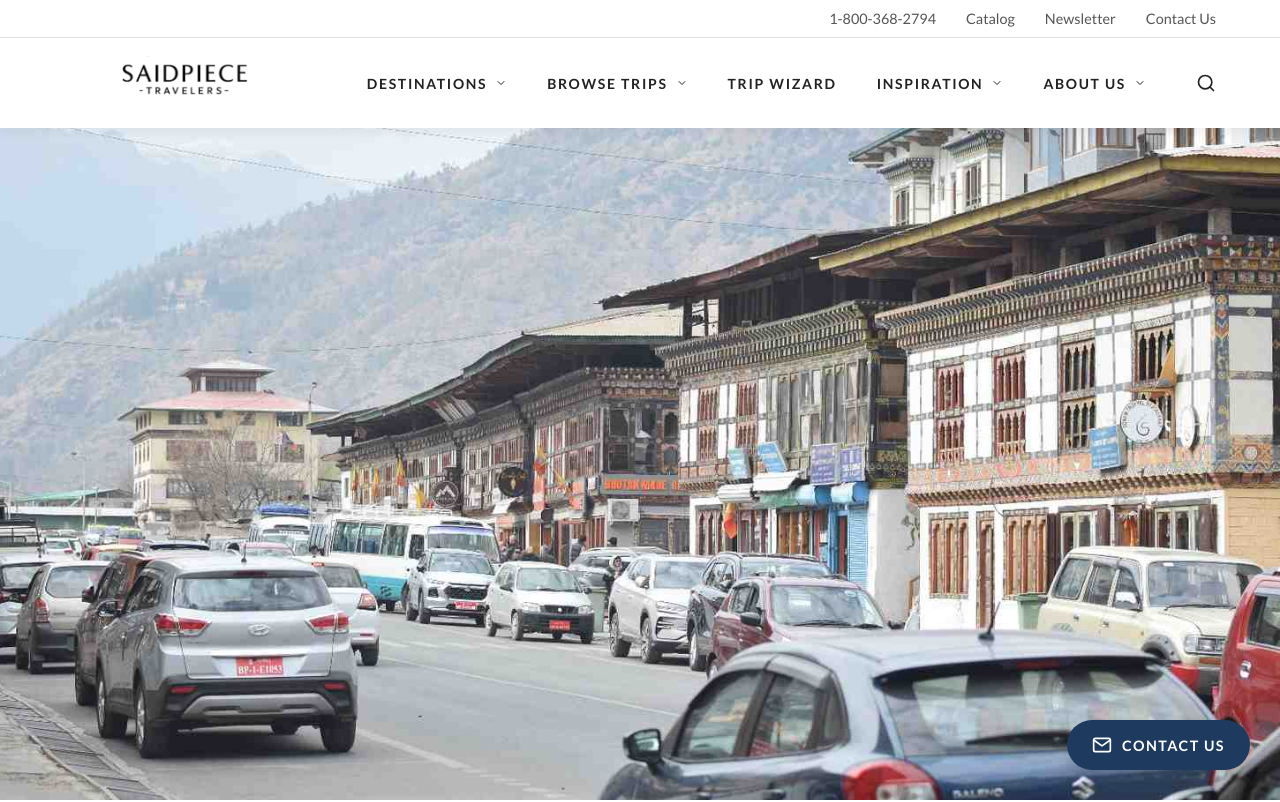
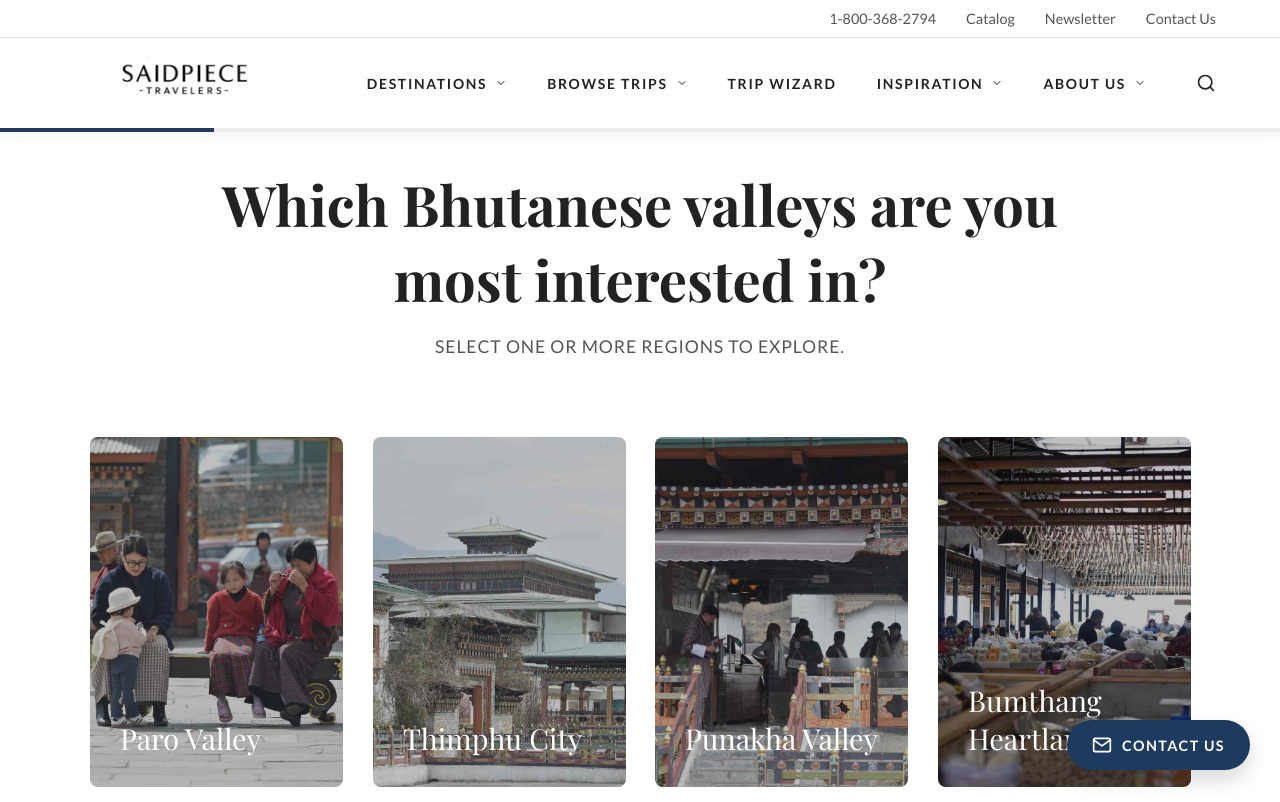
Before and after one commit to guruwangchuk7/saidpiece-travel, a Next.js app: page /wizard in a window 1280 px wide. Shown: the top 802 px of the page. Built offline with nearby package versions, Linux system fonts and the light colour scheme; a web font is replaced by a local one.

Commit message:
Fix Trip Wizard styles, hydration mismatches, and scrolling behavior; update browse redirects.

```diff
--- a/src/app/globals.css
+++ b/src/app/globals.css
@@ -1603,14 +1603,14 @@ select.trip-finder-input {
 
 .trip-result-card:hover {
   transform: translateY(-5px);
-  box-shadow: 0 15px 30px rgba(0,0,0,0.1);
+  box-shadow: 0 15px 30px rgba(0, 0, 0, 0.1);
 }
 
 .trip-card-tag {
   position: absolute;
   top: 15px;
   left: 15px;
-  background: rgba(255,255,255,0.9);
+  background: rgba(255, 255, 255, 0.9);
   padding: 5px 10px;
   border-radius: 2px;
   font-size: 0.7rem;
@@ -1643,14 +1643,16 @@ select.trip-finder-input {
 .loading-spinner {
   width: 50px;
   height: 50px;
-  border: 3px solid rgba(0,0,0,0.1);
+  border: 3px solid rgba(0, 0, 0, 0.1);
   border-radius: 50%;
   border-top-color: var(--color-brand);
   animation: spin 1s ease-in-out infinite;
 }
 
 @keyframes spin {
-  to { transform: rotate(360deg); }
+  to {
+    transform: rotate(360deg);
+  }
 }
 
 /* Trip Detail Page */
@@ -1666,7 +1668,7 @@ select.trip-finder-input {
 .trip-hero-overlay {
   position: absolute;
   inset: 0;
-  background: linear-gradient(to top, rgba(0,0,0,0.8), rgba(0,0,0,0.2));
+  background: linear-gradient(to top, rgba(0, 0, 0, 0.8), rgba(0, 0, 0, 0.2));
   z-index: 1;
 }
 
@@ -1681,7 +1683,7 @@ select.trip-finder-input {
 .trip-hero-content h1 {
   font-size: 4rem;
   margin-bottom: 20px;
-  text-shadow: 2px 4px 10px rgba(0,0,0,0.5);
+  text-shadow: 2px 4px 10px rgba(0, 0, 0, 0.5);
 }
 
 .hero-subtitle {
@@ -1783,8 +1785,15 @@ select.trip-finder-input {
 }
 
 @keyframes fadeIn {
-  from { opacity: 0; transform: translateY(10px); }
-  to { opacity: 1; transform: translateY(0); }
+  from {
+    opacity: 0;
+    transform: translateY(10px);
+  }
+
+  to {
+    opacity: 1;
+    transform: translateY(0);
+  }
 }
 
 .content-section h2 {
@@ -1936,9 +1945,20 @@ select.trip-finder-input {
   text-transform: uppercase;
 }
 
-.status-badge.space { background: #e6f4ea; color: #1e8e3e; }
-.status-badge.last-call { background: #fef7e0; color: #f29900; }
-.status-badge.guaranteed { background: #e8f0fe; color: #1a73e8; }
+.status-badge.space {
+  background: #e6f4ea;
+  color: #1e8e3e;
+}
+
+.status-badge.last-call {
+  background: #fef7e0;
+  color: #f29900;
+}
+
+.status-badge.guaranteed {
+  background: #e8f0fe;
+  color: #1a73e8;
+}
 
 .pricing-note {
   font-size: 0.9rem;
@@ -1963,7 +1983,7 @@ select.trip-finder-input {
   background: white;
   padding: 50px;
   border-radius: 8px;
-  box-shadow: 0 10px 30px rgba(0,0,0,0.05);
+  box-shadow: 0 10px 30px rgba(0, 0, 0, 0.05);
   position: relative;
 }
 
@@ -2041,31 +2061,56 @@ select.trip-finder-input {
   margin-bottom: 40px;
 }
 
-.text-center { text-align: center; }
-.btn.small { padding: 10px 20px; font-size: 0.75rem; }
-.large-btn { padding: 20px 50px; font-size: 1.1rem; }
+.text-center {
+  text-align: center;
+}
+
+.btn.small {
+  padding: 10px 20px;
+  font-size: 0.75rem;
+}
+
+.large-btn {
+  padding: 20px 50px;
+  font-size: 1.1rem;
+}
 
 @media (max-width: 1024px) {
-  .browse-grid, .trip-content-layout {
+
+  .browse-grid,
+  .trip-content-layout {
     grid-template-columns: 1fr;
   }
-  .filters-sidebar, .sticky-nav {
+
+  .filters-sidebar,
+  .sticky-nav {
     position: static;
   }
+
   .quick-info-grid {
     flex-direction: column;
     gap: 30px;
   }
+
   .highlights-list {
     grid-template-columns: 1fr;
   }
 }
 
 @media (max-width: 768px) {
-  .masonry-grid { grid-template-columns: 1fr; }
-  .trip-hero-content h1 { font-size: 2.5rem; }
-  .quick-info-items { flex-wrap: wrap; }
-}
+  .masonry-grid {
+    grid-template-columns: 1fr;
+  }
+
+  .trip-hero-content h1 {
+    font-size: 2.5rem;
+  }
+
+  .quick-info-items {
+    flex-wrap: wrap;
+  }
+}
+
 /* ==========================================================================
    Our Story Page Styles
    ========================================================================== */
@@ -2094,7 +2139,7 @@ select.trip-finder-input {
 .story-hero-overlay {
   position: absolute;
   inset: 0;
-  background: linear-gradient(to bottom, rgba(0,0,0,0.3), rgba(0,0,0,0.5));
+  background: linear-gradient(to bottom, rgba(0, 0, 0, 0.3), rgba(0, 0, 0, 0.5));
   z-index: 2;
 }
 
@@ -2108,7 +2153,7 @@ select.trip-finder-input {
 .story-hero-content h1 {
   font-size: 5rem;
   letter-spacing: -0.02em;
-  text-shadow: 0 4px 20px rgba(0,0,0,0.3);
+  text-shadow: 0 4px 20px rgba(0, 0, 0, 0.3);
 }
 
 .sticky-contact {
@@ -2127,7 +2172,7 @@ select.trip-finder-input {
   background: var(--color-brand);
   color: white;
   border-radius: 50%;
-  box-shadow: 0 10px 30px rgba(0,0,0,0.2);
+  box-shadow: 0 10px 30px rgba(0, 0, 0, 0.2);
   transition: transform 0.3s ease, background 0.3s ease;
 }
 
@@ -2222,7 +2267,7 @@ select.trip-finder-input {
   position: relative;
   overflow: hidden;
   border-radius: 4px;
-  box-shadow: 0 20px 50px rgba(0,0,0,0.1);
+  box-shadow: 0 20px 50px rgba(0, 0, 0, 0.1);
 }
 
 .story-gallery {
@@ -2284,10 +2329,13 @@ select.trip-finder-input {
 }
 
 @media (max-width: 1024px) {
-  .story-split, .story-split.alternate {
+
+  .story-split,
+  .story-split.alternate {
     flex-direction: column;
     gap: 50px;
   }
+
   .story-hero-content h1 {
     font-size: 3.5rem;
   }
@@ -2298,12 +2346,14 @@ select.trip-finder-input {
     grid-template-columns: 1fr;
   }
 }
+
 /* ==========================================================================
    Asymmetrical Layout - Our Story Refined
    ========================================================================== */
 
 .page-with-header {
-  padding-top: 0; /* Header is sticky/absolute */
+  padding-top: 0;
+  /* Header is sticky/absolute */
 }
 
 .serif-title {
@@ -2348,7 +2398,7 @@ select.trip-finder-input {
 .story-hero-overlay-refined {
   position: absolute;
   inset: 0;
-  background: linear-gradient(rgba(0,0,0,0.2), rgba(0,0,0,0.4));
+  background: linear-gradient(rgba(0, 0, 0, 0.2), rgba(0, 0, 0, 0.4));
   z-index: 2;
 }
 
@@ -2375,7 +2425,7 @@ select.trip-finder-input {
   display: flex;
   align-items: center;
   justify-content: center;
-  box-shadow: 0 15px 35px rgba(0,0,0,0.3);
+  box-shadow: 0 15px 35px rgba(0, 0, 0, 0.3);
   transition: transform 0.3s cubic-bezier(0.175, 0.885, 0.32, 1.275);
 }
 
@@ -2432,7 +2482,7 @@ select.trip-finder-input {
   direction: rtl;
 }
 
-.asymmetric-row.reverse > * {
+.asymmetric-row.reverse>* {
   direction: ltr;
 }
 
@@ -2490,7 +2540,7 @@ select.trip-finder-input {
   position: absolute;
   width: 250px;
   height: 320px;
-  box-shadow: 0 20px 50px rgba(0,0,0,0.15);
+  box-shadow: 0 20px 50px rgba(0, 0, 0, 0.15);
   border: 10px solid white;
 }
 
@@ -2585,12 +2635,32 @@ select.trip-finder-input {
     grid-template-columns: 1fr;
     gap: 40px;
   }
-  .serif-title { font-size: 4rem; }
-  .column-assets { height: 400px; width: 100%; }
-  .three-col-media { grid-template-columns: 1fr; height: auto; }
-  .three-col-media .media-item { height: 300px; }
-  .award-logos-grid { flex-wrap: wrap; gap: 40px; justify-content: center; }
-}
+
+  .serif-title {
+    font-size: 4rem;
+  }
+
+  .column-assets {
+    height: 400px;
+    width: 100%;
+  }
+
+  .three-col-media {
+    grid-template-columns: 1fr;
+    height: auto;
+  }
+
+  .three-col-media .media-item {
+    height: 300px;
+  }
+
+  .award-logos-grid {
+    flex-wrap: wrap;
+    gap: 40px;
+    justify-content: center;
+  }
+}
+
 /* ==========================================================================
    Contact Page Styles
    ========================================================================== */
@@ -2609,7 +2679,7 @@ select.trip-finder-input {
 
 .contact-hero-frame {
   margin-bottom: 50px;
-  box-shadow: 0 15px 40px rgba(0,0,0,0.1);
+  box-shadow: 0 15px 40px rgba(0, 0, 0, 0.1);
 }
 
 .contact-details-block {
@@ -2731,9 +2801,17 @@ select.trip-finder-input {
   border-radius: 8px;
 }
 
-.mb-60 { margin-bottom: 60px; }
-.z-10 { z-index: 10; }
-.relative { position: relative; }
+.mb-60 {
+  margin-bottom: 60px;
+}
+
+.z-10 {
+  z-index: 10;
+}
+
+.relative {
+  position: relative;
+}
 
 /* Connect Bridge */
 .connect-bridge-section {
@@ -2751,7 +2829,7 @@ select.trip-finder-input {
 .connect-overlay {
   position: absolute;
   inset: 0;
-  background: rgba(0,0,0,0.5);
+  background: rgba(0, 0, 0, 0.5);
 }
 
 .connect-card-grid {
@@ -2771,7 +2849,7 @@ select.trip-finder-input {
 
 .connect-card:hover {
   transform: translateY(-10px);
-  box-shadow: 0 20px 40px rgba(0,0,0,0.2);
+  box-shadow: 0 20px 40px rgba(0, 0, 0, 0.2);
 }
 
 .connect-card .card-label {
@@ -2801,6 +2879,7 @@ select.trip-finder-input {
     grid-template-columns: 1fr;
     gap: 60px;
   }
+
   .connect-card-grid {
     grid-template-columns: 1fr 1fr;
   }
@@ -2811,8 +2890,484 @@ select.trip-finder-input {
     grid-template-columns: 1fr;
     gap: 20px;
   }
+
   .connect-card-grid {
     grid-template-columns: 1fr;
   }
 }
-.text-white { color: white !important; }
+
+.text-white {
+  color: white !important;
+}
+
+/* ==========================================================================
+   Trip Wizard UI Component
+   ========================================================================== */
+
+.wizard-framework {
+  position: relative;
+  min-height: 100vh;
+  background-color: var(--color-white);
+  display: flex;
+  flex-direction: column;
+}
+
+/* 1. Progress Bar */
+.wizard-progress-track {
+  width: 100%;
+  height: 4px;
+  background-color: #EEEEEE;
+  position: relative;
+  z-index: 999;
+}
+
+.wizard-progress-fill {
+  height: 100%;
+  background-color: var(--color-brand);
+  transition: width 0.4s ease-in-out;
+}
+
+/* 2. Header Navigation */
+.wizard-header {
+  display: flex;
+  justify-content: space-between;
+  align-items: center;
+  padding: 30px 40px;
+  height: 100px;
+  position: relative;
+  z-index: 9999;
+}
+
+.wizard-header-left,
+.wizard-header-right {
+  flex: 1;
+}
+
+.wizard-header-right {
+  text-align: right;
+  font-size: 0.85rem;
+  letter-spacing: 0.1em;
+  text-transform: uppercase;
+  color: var(--color-text-secondary);
+}
+
+.wizard-header-center {
+  flex: 0 0 auto;
+  display: flex;
+  justify-content: center;
+}
+
+.wizard-back-btn,
+.wizard-skip-btn {
+  background: none;
+  border: none;
+  display: flex;
+  align-items: center;
+  gap: 8px;
+  font-family: var(--font-lato);
+  font-size: 0.85rem;
+  text-transform: uppercase;
+  letter-spacing: 0.1em;
+  color: var(--color-text-primary);
+  cursor: pointer;
+  transition: opacity 0.3s;
+}
+
+.wizard-back-btn:hover,
+.wizard-skip-btn:hover {
+  opacity: 0.7;
+}
+
+/* 3. Main Content & Questions */
+.wizard-main {
+  width: 100%;
+  display: flex;
+  flex-direction: column;
+  align-items: center;
+  justify-content: center;
+  padding: 40px;
+}
+
+.wizard-question {
+  font-size: 3.5rem;
+  font-family: var(--font-playfair);
+  color: var(--color-text-primary);
+  text-align: center;
+  margin-bottom: 60px;
+  max-width: 900px;
+}
+
+.wizard-step-content {
+  display: flex;
+  flex-direction: column;
+  align-items: center;
+  width: 100%;
+  max-width: 1100px;
+}
+
+.animation-slide-in {
+  animation: slideInUp 0.6s cubic-bezier(0.16, 1, 0.3, 1) forwards;
+  opacity: 0;
+  transform: translateY(30px);
+}
+
+@keyframes slideInUp {
+  to {
+    opacity: 1;
+    transform: translateY(0);
+  }
+}
+
+/* 4. Visual Card Grid (Regions, Styles) */
+.wizard-grid-cards {
+  display: grid;
+  grid-template-columns: repeat(4, 1fr);
+  gap: 30px;
+  width: 100%;
+}
+
+.wizard-grid-cards.cols-3 {
+  grid-template-columns: repeat(3, 1fr);
+}
+
+.wizard-grid-cards.cols-4 {
+  grid-template-columns: repeat(4, 1fr);
+}
+
+.wizard-card {
+  position: relative;
+  height: 350px;
+  border-radius: 8px;
+  overflow: hidden;
+  cursor: pointer;
+  background-color: #EEE;
+  transition: transform 0.3s cubic-bezier(0.16, 1, 0.3, 1), box-shadow 0.3s ease;
+  will-change: transform;
+}
+
+.wizard-card.tall {
+  height: 400px;
+}
+
+.wizard-card.square {
+  height: 250px;
+}
+
+.wizard-card:hover {
+  transform: scale(1.02);
+  box-shadow: 0 20px 40px rgba(0, 0, 0, 0.15);
+}
+
+.wizard-card.selected {
+  outline: 4px solid var(--color-brand);
+  transform: scale(0.98);
+}
+
+.wizard-card-overlay {
+  position: absolute;
+  top: 0;
+  left: 0;
+  width: 100%;
+  height: 100%;
+  background-color: rgba(0, 0, 0, 0.25);
+  transition: background-color 0.3s ease;
+}
+
+.wizard-card-overlay.split {
+  background: linear-gradient(to top, rgba(0, 0, 0, 0.8) 0%, rgba(0, 0, 0, 0) 60%);
+}
+
+.wizard-card-title {
+  position: absolute;
+  bottom: 30px;
+  left: 30px;
+  color: var(--color-white);
+  font-family: var(--font-playfair);
+  font-size: 1.8rem;
+  z-index: 2;
+}
+
+.wizard-card-title.block {
+  position: relative;
+  bottom: auto;
+  left: auto;
+  margin-bottom: 8px;
+}
+
+.wizard-card-title.centered {
+  position: relative;
+  bottom: auto;
+  left: auto;
+  color: var(--color-text-primary);
+}
+
+.wizard-card-bottom-text {
+  position: absolute;
+  bottom: 0;
+  left: 0;
+  padding: 30px;
+  width: 100%;
+  z-index: 2;
+}
+
+.wizard-card-desc {
+  color: rgba(255, 255, 255, 0.8);
+  font-size: 1rem;
+}
+
+.wizard-card-solid-bg {
+  background-color: var(--color-cream);
+  width: 100%;
+  height: 100%;
+  display: flex;
+  align-items: center;
+  justify-content: center;
+  border: 1px solid #EAEAEA;
+}
+
+.wizard-card.selected .wizard-card-solid-bg {
+  background-color: #f0f4f8;
+  border-color: var(--color-brand);
+}
+
+.wizard-card-check {
+  position: absolute;
+  top: 20px;
+  right: 20px;
+  width: 32px;
+  height: 32px;
+  background-color: var(--color-brand);
+  border-radius: 50%;
+  display: flex;
+  align-items: center;
+  justify-content: center;
+  color: white;
+  z-index: 10;
+}
+
+/* 5. Tag/Tile Grid */
+.wizard-tag-grid {
+  display: flex;
+  flex-wrap: wrap;
+  justify-content: center;
+  gap: 15px;
+  max-width: 800px;
+}
+
+.wizard-tag-tile {
+  padding: 15px 30px;
+  border-radius: 4px;
+  border: 1px solid #DDDDDD;
+  background-color: var(--color-white);
+  font-size: 1.1rem;
+  font-family: var(--font-lato);
+  color: var(--color-text-primary);
+  cursor: pointer;
+  transition: all 0.2s ease;
+}
+
+.wizard-tag-tile:hover {
+  border-color: #BBBBBB;
+}
+
+.wizard-tag-tile.selected {
+  background-color: var(--color-brand);
+  color: var(--color-white);
+  border-color: var(--color-brand);
+}
+
+/* 6. Calendar & Duration Inputs */
+.wizard-timeline-group {
+  width: 100%;
+  max-width: 800px;
+  margin-bottom: 30px;
+}
+
+.wizard-sub-label {
+  text-transform: uppercase;
+  letter-spacing: 0.15em;
+  font-size: 0.8rem;
+  color: var(--color-text-secondary);
+  margin-bottom: 20px;
+  text-align: center;
+}
+
+.wizard-month-grid {
+  display: grid;
+  grid-template-columns: repeat(6, 1fr);
+  gap: 10px;
+}
+
+.wizard-month-btn {
+  padding: 15px 0;
+  border: 1px solid #DDDDDD;
+  background-color: var(--color-white);
+  border-radius: 4px;
+  font-size: 1.1rem;
+  cursor: pointer;
+  transition: all 0.2s;
+}
+
+.wizard-month-btn:hover {
+  border-color: #999;
+}
+
+.wizard-month-btn.selected {
+  background-color: var(--color-brand);
+  color: var(--color-white);
+  border-color: var(--color-brand);
+}
+
+.wizard-duration-slider {
+  display: flex;
+  flex-direction: column;
+  align-items: center;
+  gap: 20px;
+}
+
+.wizard-duration-slider .slider {
+  width: 100%;
+  max-width: 500px;
+  cursor: pointer;
+}
+
+.duration-display {
+  display: flex;
+  align-items: baseline;
+  gap: 5px;
+}
+
+.duration-num {
+  font-family: var(--font-playfair);
+  font-size: 3rem;
+  color: var(--color-brand);
+  font-weight: 700;
+}
+
+.duration-text {
+  font-size: 1.2rem;
+  text-transform: uppercase;
+  letter-spacing: 0.1em;
+  color: var(--color-text-secondary);
+}
+
+/* 7. Lead Capture Step */
+.lead-capture-step .wizard-question {
+  margin-bottom: 40px;
+}
+
+.wizard-lead-container {
+  display: flex;
+  gap: 50px;
+  max-width: 800px;
+  width: 100%;
+  background: #f9f9f9;
+  padding: 50px;
+  border-radius: 8px;
+  box-shadow: 0 10px 30px rgba(0, 0, 0, 0.05);
+}
+
+.wizard-expert-panel {
+  flex: 1;
+  display: flex;
+  flex-direction: column;
+  align-items: center;
+  text-align: center;
+  border-right: 1px solid #DDDDDD;
+  padding-right: 50px;
+}
+
+.expert-avatar {
+  width: 120px;
+  height: 120px;
+  border-radius: 50%;
+  background-color: #DDDDDD;
+  background-image: url('/images/bhutan/main1.JPG');
+  background-size: cover;
+  background-position: center;
+  margin-bottom: 20px;
+}
+
+.expert-info h4 {
+  font-size: 1.25rem;
+  margin-bottom: 10px;
+}
+
+.expert-rating .stars {
+  color: #FFA500;
+  font-size: 1.2rem;
+  display: block;
+}
+
+.expert-rating .reviews {
+  font-size: 0.85rem;
+  color: var(--color-text-secondary);
+}
+
+.wizard-form {
+  flex: 1.5;
+  display: flex;
+  flex-direction: column;
+  gap: 20px;
+}
+
+.wizard-input {
+  padding: 20px;
+  border: 1px solid #DDDDDD;
+  border-radius: 4px;
+  font-size: 1.1rem;
+  font-family: var(--font-lato);
+  background-color: var(--color-white);
+  outline: none;
+}
+
+.wizard-input:focus {
+  border-color: var(--color-brand);
+}
+
+.wizard-submit-btn {
+  padding: 22px;
+  font-size: 1rem;
+  margin-top: 10px;
+}
+
+/* 8. Footer Nav (Skip & Next) */
+.wizard-footer {
+  height: 100px;
+  border-top: 1px solid #EEEEEE;
+  background-color: var(--color-white);
+}
+
+.wizard-footer-container {
+  max-width: 1100px;
+  margin: 0 auto;
+  height: 100%;
+  padding: 0 40px;
+  display: flex;
+  justify-content: flex-end;
+  align-items: center;
+  gap: 30px;
+}
+
+.wizard-next-btn {
+  padding: 16px 40px;
+}
+
+.wizard-next-btn:disabled {
+  background-color: #CCCCCC;
+  border-color: #CCCCCC;
+  cursor: not-allowed;
+  opacity: 0.7;
+}
+.wizard-hero-header {
+  text-align: center;
+  margin-bottom: 50px;
+}
+.wizard-intro-text {
+  font-size: 1.1rem;
+  color: var(--color-text-secondary);
+  margin-top: -40px;
+  margin-bottom: 30px;
+  letter-spacing: 0.05em;
+  text-transform: uppercase;
+}
--- a/src/app/wizard/page.tsx
+++ b/src/app/wizard/page.tsx
@@ -52,7 +52,10 @@ export default function TripWizard() {
             case 1:
                 return (
                     <div className="wizard-step-content animation-slide-in">
-                        <h2 className="wizard-question">Which Bhutanese valleys are you most interested in?</h2>
+                        <section className="wizard-hero-header">
+                            <h2 className="wizard-question">Which Bhutanese valleys are you most interested in?</h2>
+                            <p className="wizard-intro-text">Select one or more regions to explore.</p>
+                        </section>
                         <div className="wizard-grid-cards">
                             {regions.map(region => (
                                 <div
@@ -228,12 +231,12 @@ export default function TripWizard() {
             <Header theme="light">
                 {/* Progress Bar under Header */}
                 <div className="wizard-progress-track">
-                    <div className="wizard-progress-fill" style={{ width: `${(currentStep / steps) * 100}%` }}></div>
+                    <div className="wizard-progress-fill" style={{ width: `${((currentStep / steps) * 100).toFixed(1)}%` }}></div>
                 </div>
             </Header>
 
             {/* Main Content Area */}
-            <main className="wizard-main" style={{ paddingTop: '150px' }}>
+            <main className="wizard-main" style={{ paddingTop: '120px' }}>
                 {renderStepContent()}
             </main>
 
--- a/src/components/Destinations.tsx
+++ b/src/components/Destinations.tsx
@@ -64,7 +64,7 @@ export default function Destinations() {
                     <div className="dest-info">
                         <h3>{destinations[activeTab as keyof typeof destinations].title}</h3>
                         <p>{destinations[activeTab as keyof typeof destinations].desc}</p>
-                        <button className="btn btn-primary">View All {activeTab} Trips</button>
+                        <a href="/browse" className="btn btn-primary">View All {activeTab} Trips</a>
                     </div>
                 </div>
             </div>
--- a/src/components/FeaturedTrips.tsx
+++ b/src/components/FeaturedTrips.tsx
@@ -13,7 +13,7 @@ export default function FeaturedTrips() {
             <div className="container">
                 <div className="section-header-row">
                     <h2>Featured Trips</h2>
-                    <a href="#" className="link-btn">View All Trips</a>
+                    <a href="/browse" className="link-btn">View All Trips</a>
                 </div>
 
                 <div className="featured-grid">
--- a/src/components/Footer.tsx
+++ b/src/components/Footer.tsx
@@ -34,7 +34,7 @@ export default function Footer() {
                             <a href="#">About Us</a>
                             <Link href="/about/our-story">Our Story</Link>
                             <a href="#">Travel Styles</a>
-                            <a href="#">Destinations</a>
+                            <Link href="/browse">Destinations</Link>
                             <Link href="/contact">Contact</Link>
                         </div>
                     </div>
--- a/src/components/Header.tsx
+++ b/src/components/Header.tsx
@@ -142,7 +142,7 @@ export default function Header({ theme = 'auto', children }: { theme?: 'auto' |
                             <div className="destinations-right">
                                 <div className="feature-content">
                                     <h3>Explore All Destinations</h3>
-                                    <a href="#" className="btn btn-outline" style={{ borderColor: 'var(--color-brand)', color: 'var(--color-brand)' }}>View All</a>
+                                    <a href="/browse" className="btn btn-outline" style={{ borderColor: 'var(--color-brand)', color: 'var(--color-brand)' }}>View All</a>
                                 </div>
                             </div>
                         </div>
@@ -185,7 +185,7 @@ export default function Header({ theme = 'auto', children }: { theme?: 'auto' |
                             <div className="destinations-right" style={{ background: `url(${placeholderImg}) center/cover no-repeat`, marginLeft: '50px' }}>
                                 <div className="feature-content" style={{ backgroundColor: 'rgba(255,255,255,0.95)', padding: '40px', borderRadius: '4px' }}>
                                     <h3>Find Your Perfect Trip</h3>
-                                    <a href="#" className="btn btn-outline" style={{ borderColor: 'var(--color-brand)', color: 'var(--color-brand)' }}>View All</a>
+                                    <a href="/browse" className="btn btn-outline" style={{ borderColor: 'var(--color-brand)', color: 'var(--color-brand)' }}>View All</a>
                                 </div>
                             </div>
                         </div>
```
